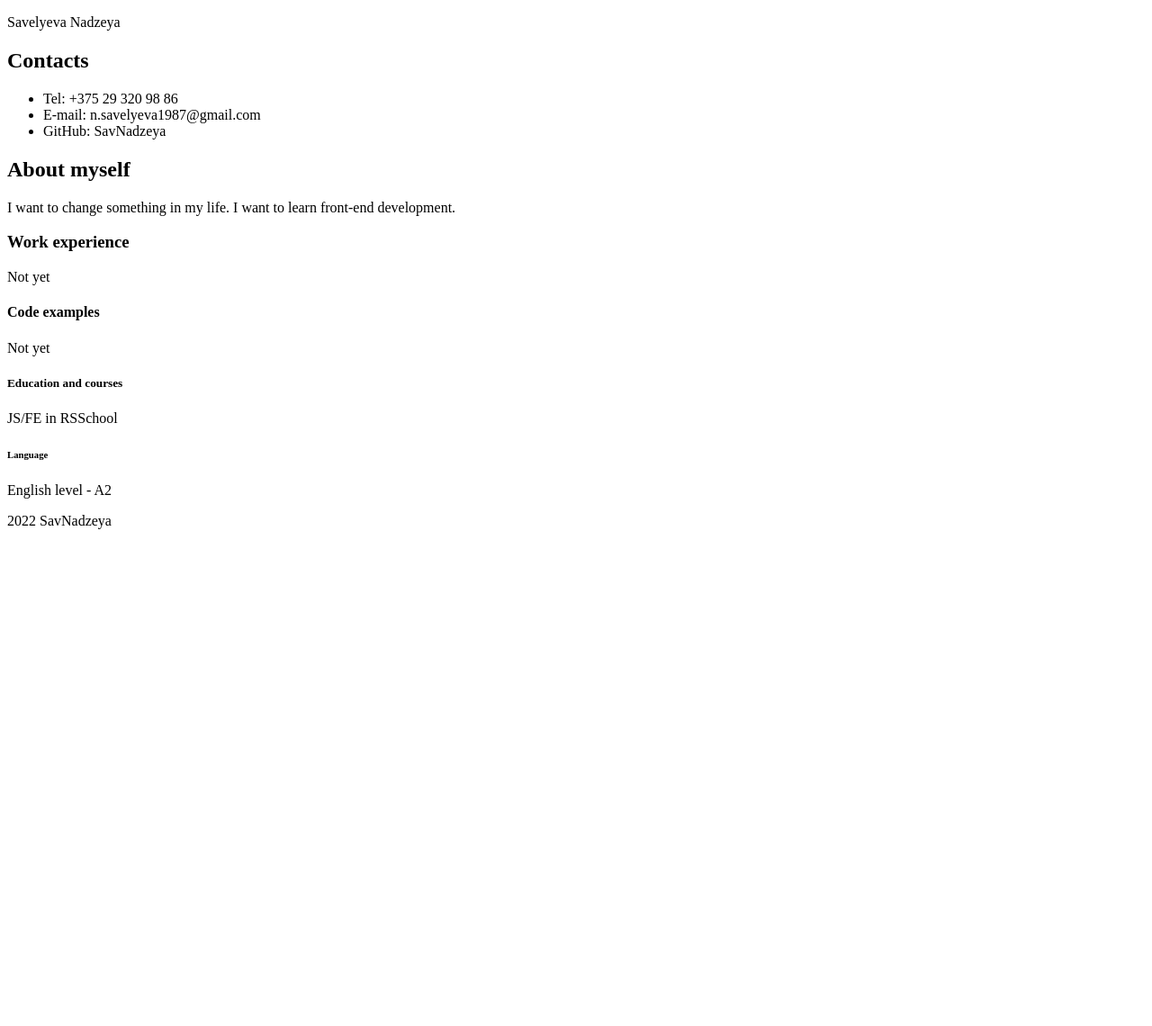
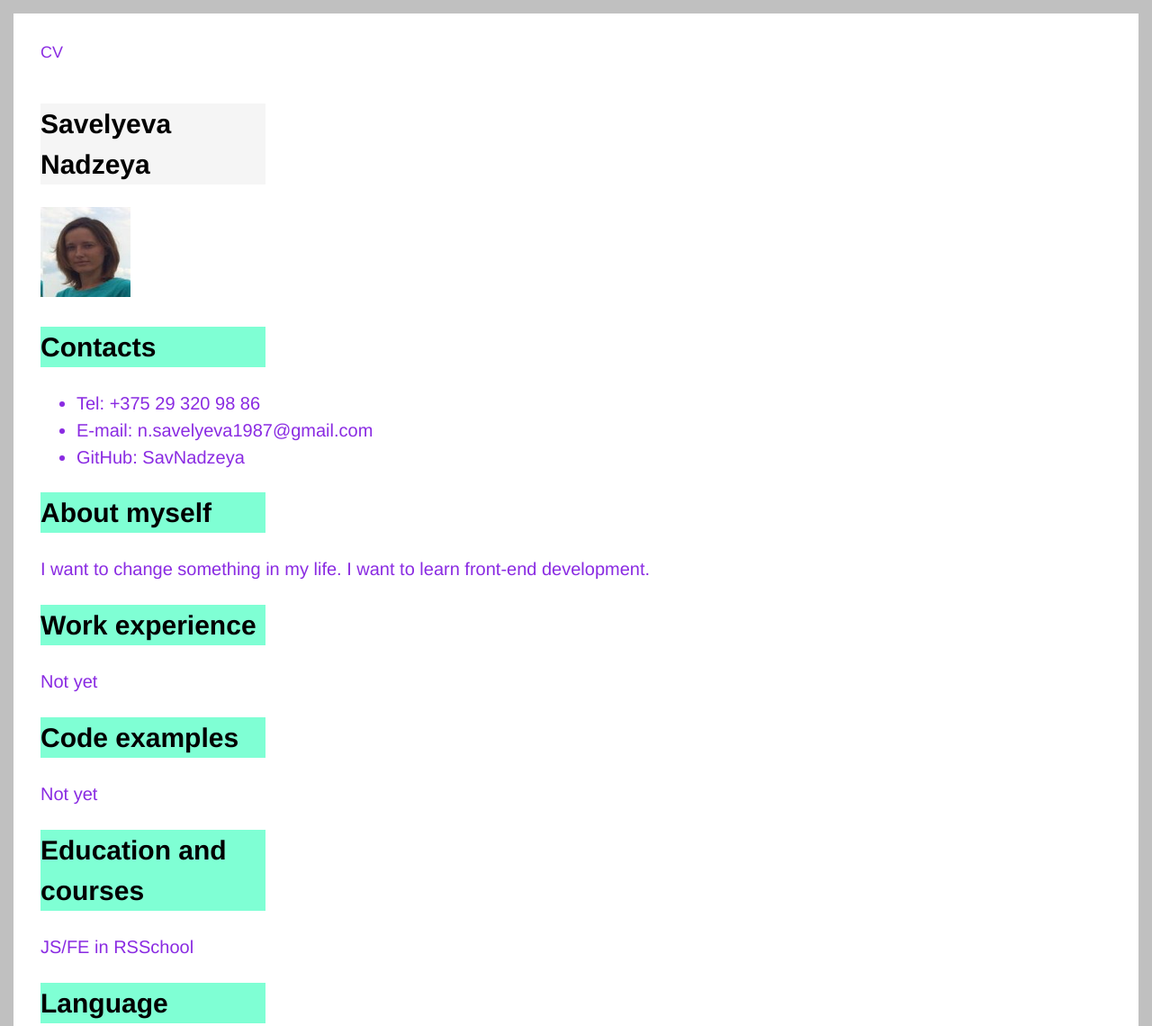
Before and after one commit to SavNadzeya/rsschool-cv, a plain HTML site: page index.html in a window 1280 px wide. Shown: the top 1140 px of the page at 90% size. Before the commit the page ends 800 px from the top, so only its background shows below. Drawn offline with Linux system fonts and the light colour scheme.

Commit message:
feat: add new content index.html

```diff
--- a/index.html
+++ b/index.html
@@ -4,8 +4,27 @@
     <meta charset="UTF-8">
     <meta http-equiv="X-UA-Compatible" content="IE=edge">
     <meta name="viewport" content="width=device-width, initial-scale=1.0">
-    <link rel="stylesheet" href="sttle.css">
+    <link rel="stylesheet" href="style.css">
+    <link rel="icon" href="images/rs_school_js.ico"
     <title>CV</title>
+    <style>
+        body {
+            border: 15px solid silver;
+            padding: 30px;
+        }
+        </style>
+
+    <style>
+        .thumb img {
+            border: 5px solid #55c555;
+            padding: 15px;
+            background: white;
+            margin-right: 10px;
+            margin-bottom: 10px;
+            margin-left: 250px;
+
+        }
+    </style>
 </head>
 <body>
  <header>
@@ -17,10 +36,12 @@
 
   <main>
 <section class="profile">
-    <p>Savelyeva Nadzeya</p>
+    <h1>Savelyeva Nadzeya</h1>
+    <img src="images/изображение_viber_2022-06-13_16-37-26-240.jpg"
+    width="100" height="100">
 </section>
 <section class="contacts">
-    <h1>Contacts</h1>
+    <h2>Contacts</h2>
     <ul>
     <li>Tel: +375 29 320 98 86</li>
     <li>E-mail: n.savelyeva1987@gmail.com</li>
@@ -32,26 +53,30 @@
     <p>I want to change something in my life. I want to learn front-end development.</p>
 </section>
 <section class="Work experience">
-    <h3>Work experience</h3>
+    <h2>Work experience</h2>
     <p>Not yet</p>
 </section>
 <section class="Code examples">
-    <h4>Code examples</h4>
+    <h2>Code examples</h2>
     <p>Not yet</p>
 </section>
 <section class="Education and courses">
-    <h5>Education and courses</h5>
+    <h2>Education and courses</h2>
     <p>JS/FE  in RSSchool</p>
 </section>
 <section class="Language">
-    <h6>Language</h6>
+    <h2>Language</h2>
     <p>English level - A2</p>
 </section>
+
 
   </main>
 
     <footer>
         <p>2022 SavNadzeya</p>
+        <p class="thumb">
+        <img src="images/rs_school_js.ico">
+    </p>
     </footer>
 </body>
 </html>
--- a/style.css
+++ b/style.css
@@ -9,6 +9,29 @@ body {
     padding: 0;
 }
 body {
-    font-family: Verdana, Geneva, Tahoma, sans-serif;
-    font-size: 35px;
+    font-family: 'Franklin Gothic Medium', 'Arial Narrow', Arial, sans-serif;
+    font-size: 18px;
+    font-weight: 400;
+    line-height: 1.5;
+    color: blueviolet;
 }
+section {
+    font-size: 20px;
+}
+
+
+
+h1 {
+    color: black;
+    background-color: whitesmoke;
+    width: 250px;
+    height: 30%;
+
+}
+
+h2 {
+    color: black;
+    background-color: aquamarine;
+    width: 250px;
+    height: 50%;
+}
```
Also changed, not shown: images/rs_school_js.ico (added), images/rs_school_js.svg (added), images/изображение_viber_2022-06-13_16-37-26-240.jpg (added).
